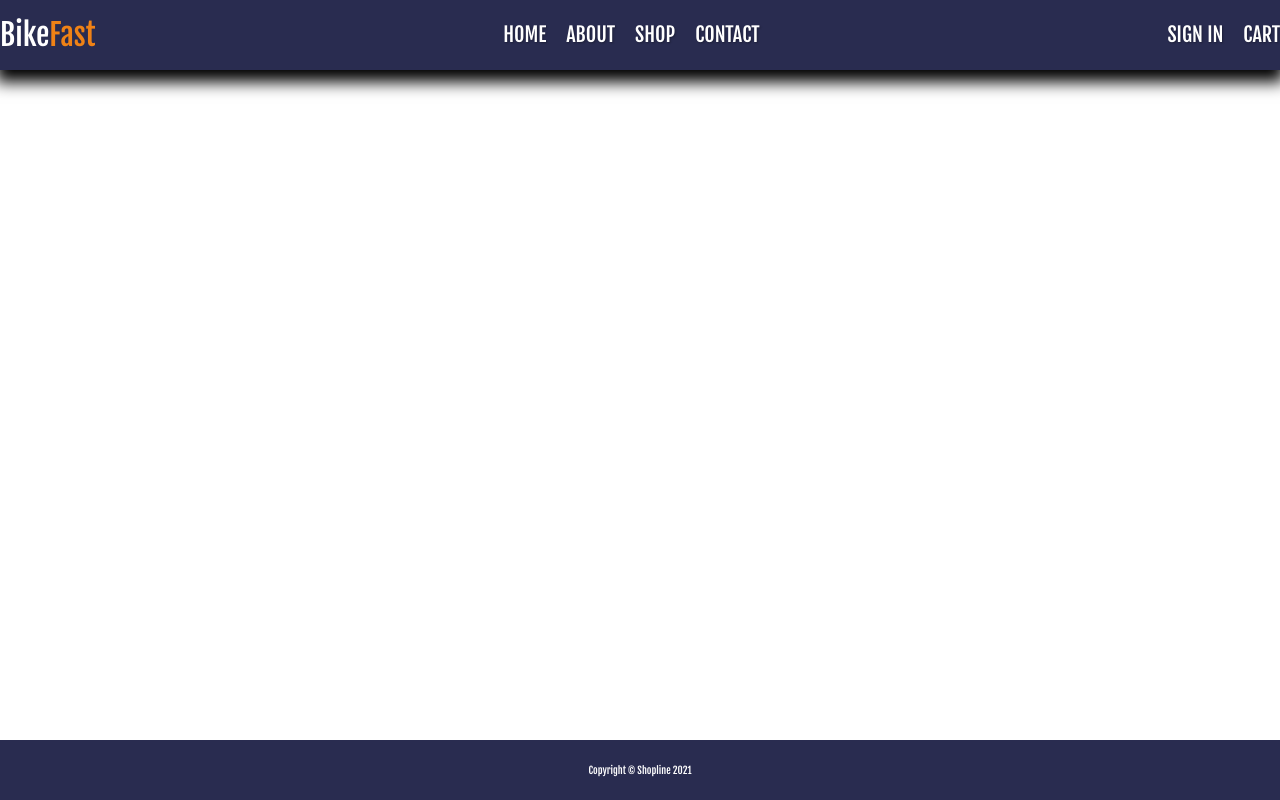
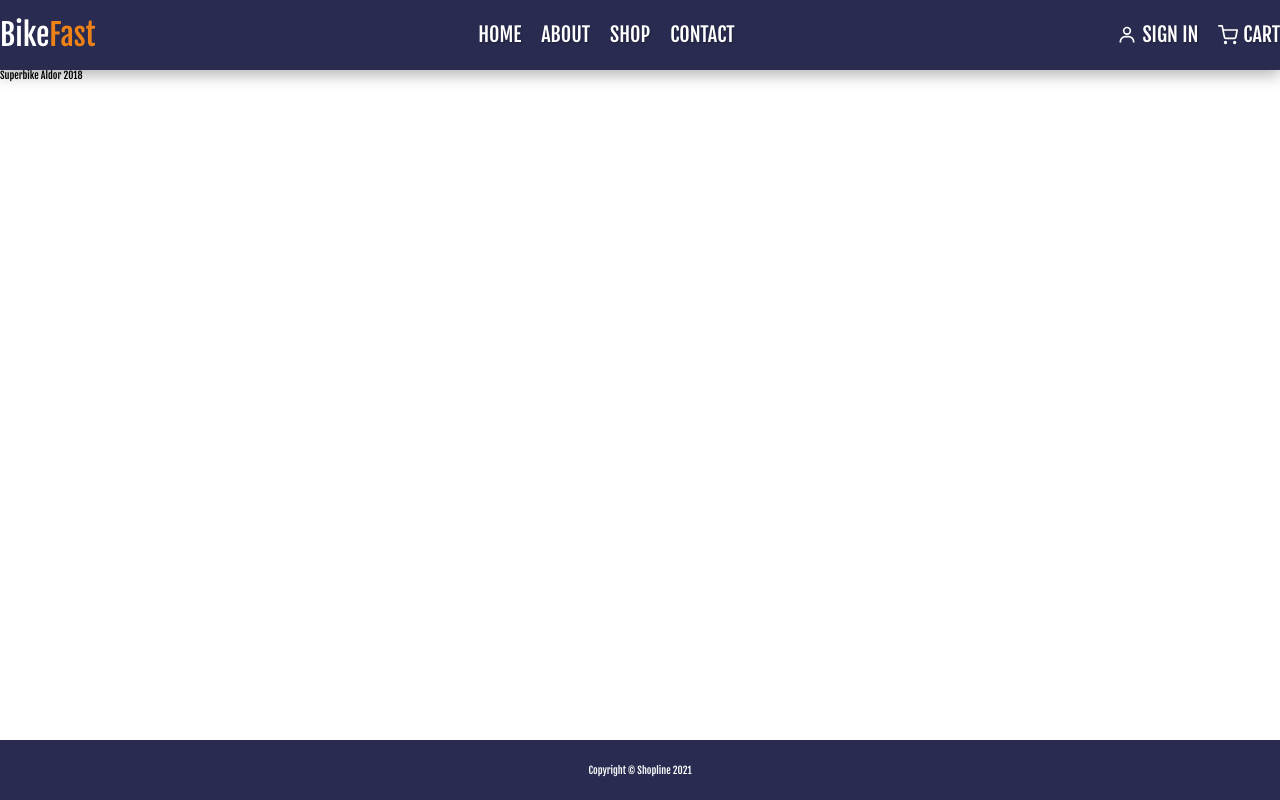
Before and after one commit to tosia921/BikeFast-ecommerce-store, a React (Create React App) app in the folder frontend/: page /product/1 in a window 1280 px wide. Built offline with nearby package versions, Linux system fonts and the light colour scheme.

Commit message:
installed react-icons, added icons to header component, created rating component, starter creating product details component

```diff
--- a/frontend/package.json
+++ b/frontend/package.json
@@ -9,6 +9,7 @@
     "node-sass": "^4.14.1",
     "react": "^17.0.1",
     "react-dom": "^17.0.1",
+    "react-icons": "^4.2.0",
     "react-router-dom": "^5.2.0",
     "react-scripts": "4.0.3",
     "web-vitals": "^1.1.0"
--- a/frontend/src/App.js
+++ b/frontend/src/App.js
@@ -6,6 +6,7 @@ import { BrowserRouter as Router, Switch, Route } from "react-router-dom";
 
 import Header from './components/header/Header';
 import Footer from './components/footer/Footer';
+import ProductDetails from './components/product-details/ProductDetails'
 
 import HomePage from './pages/HomePage';
 
@@ -24,6 +25,7 @@ function App() {
             <Route path="/shop">
               SHOP
             </Route>
+            <Route path="/product/:id" component={ProductDetails}/>
             <Route path="/contact">
               contact
             </Route>
--- a/frontend/src/components/header/Header.js
+++ b/frontend/src/components/header/Header.js
@@ -1,5 +1,7 @@
 import React from 'react';
 import './Header.scss';
+import { FiShoppingCart } from 'react-icons/fi';
+import { BiUser } from 'react-icons/bi';
 
 import { NavLink } from 'react-router-dom';;
 
@@ -16,7 +18,9 @@ const Header = () => {
                 <NavLink className='nav--link' activeStyle={{color: "#ef8216"}} to='/contact' exact>CONTACT</NavLink>
             </nav>
             <div className='login-shopcart--container'>
+                <BiUser className='user-icon'/>
                 <NavLink className='login--cart--link' activeStyle={{color: "#ef8216"}} to='/signin' exact>SIGN IN</NavLink>
+                <FiShoppingCart className='user-icon'/>
                 <NavLink className='login--cart--link' activeStyle={{color: "#ef8216"}} to='/cart' exact>CART</NavLink>
             </div>
         </header>
--- a/frontend/src/components/header/Header.scss
+++ b/frontend/src/components/header/Header.scss
@@ -4,7 +4,7 @@
 	height: 7rem;
 	width: 100%;
 	background-color: $dark-blue-color;
-	box-shadow: 0px 8px 15px 4px #000000;
+	box-shadow: 0px 5px 15px rgba($color: #000000, $alpha: 0.3);
 	display: flex;
 	justify-content: space-between;
 	align-items: center;
@@ -44,6 +44,19 @@
 
 	.login-shopcart--container {
 		display: flex;
+		justify-content: center;
+		align-items: center;
+
+		.user-icon {
+			color: white;
+			font-size: 2rem;
+			margin-right: 0.5rem;
+		}
+		.cart-icon {
+			color: white;
+			font-size: 2rem;
+			margin-right: 0.7rem;
+		}
 
 		.login--cart--link {
 			font-size: 2rem;
--- a/frontend/src/components/latest-products/LatestProducts.js
+++ b/frontend/src/components/latest-products/LatestProducts.js
@@ -9,7 +9,7 @@ const LatestProducts = () => {
             <h1 className='latest-products-title'>Latest Products</h1>
             <div className='latest-products-grid-container'>
                 {products.map(product => (
-                    <Product product={product}/>
+                    <Product key={product._id} product={product}/>
                 ))}
             </div>
         </section>
--- /dev/null
+++ b/frontend/src/components/product-details/ProductDetails.js
@@ -0,0 +1,18 @@
+import React from 'react';
+import { Link } from 'react-router-dom';
+import Rating from '../rating/Rating';
+import products from '../../products';
+
+const ProductDetails = ( {match} ) => {
+
+    const product = products.find(p => p._id === match.params.id)
+    console.log(match);
+
+    return (
+        <div>
+            {product.name}
+        </div>
+    )
+}
+
+export default ProductDetails
--- a/frontend/src/components/product/Product.js
+++ b/frontend/src/components/product/Product.js
@@ -1,5 +1,6 @@
 import React from 'react';
 import './Product.scss';
+import Rating from '../rating/Rating';
 
 const Product = ({ product }) => {
     return (
@@ -10,7 +11,7 @@ const Product = ({ product }) => {
             </div>
             <div className='product-detail-container'>
                 <h2 className='product-name'>{product.name}</h2>
-                <p className='product-rating'>{product.rating}</p>
+                <Rating value={product.rating} text={`${product.numReviews} reviews`}/>
                 <p className='product-price'>£ {product.price}</p>
             </div>
         </a>
--- a/frontend/src/components/product/Product.scss
+++ b/frontend/src/components/product/Product.scss
@@ -1,6 +1,6 @@
 .product-container {
 	height: 50rem;
-	width: 35rem;
+	width: 30rem;
 	border: 1px solid #000;
 
 	.product-image-container {
--- /dev/null
+++ b/frontend/src/components/rating/Rating.js
@@ -0,0 +1,32 @@
+import React from 'react'
+import './Rating.scss';
+import { BsStarFill } from 'react-icons/bs';
+import { BsStarHalf } from 'react-icons/bs';
+import { BsStar } from 'react-icons/bs';
+
+const Rating = ({ value, text }) => {
+    return (
+        <div className='rating'>
+            <div className='stars-container'>
+                <span>
+                    {value >= 1 ? <BsStarFill className='star'/> : value >= 0.5 ? <BsStarHalf className ='star' /> : <BsStar className='star'/>}
+                </span>
+                <span>
+                    {value >= 2 ? <BsStarFill className='star'/> : value >= 1.5 ? <BsStarHalf className='star'/> : <BsStar className='star'/>}
+                </span>
+                <span>
+                    {value >= 3 ? <BsStarFill className='star'/> : value >= 2.5 ? <BsStarHalf className='star'/> : <BsStar className='star'/>}
+                </span>
+                <span>
+                    {value >= 4 ? <BsStarFill className='star'/> : value >= 3.5 ? <BsStarHalf className='star'/> : <BsStar className='star'/>}
+                </span>
+                <span>
+                    {value === 5 ? <BsStarFill className='star'/> : value >= 4.5 ? <BsStarHalf className='star'/> : <BsStar className='star'/>}
+                </span>
+            </div>
+            <div className='rating-text'>{text && text}</div>
+        </div>
+    )
+}
+
+export default Rating
--- /dev/null
+++ b/frontend/src/components/rating/Rating.scss
@@ -0,0 +1,19 @@
+.rating {
+	display: flex;
+	justify-content: center;
+	align-items: center;
+	.stars-container {
+		span:not(:last-child) {
+			margin-right: 0.2rem;
+		}
+	}
+	.rating-text {
+		margin-left: 1rem;
+		font-size: 1.2rem;
+	}
+}
+
+.star {
+	color: gold;
+	font-size: 2rem;
+}
```
Also changed, not shown: frontend/src/components/product-details/ProductDetails.scss (added), 1 other file (tests, documents, lock files or other folders).
